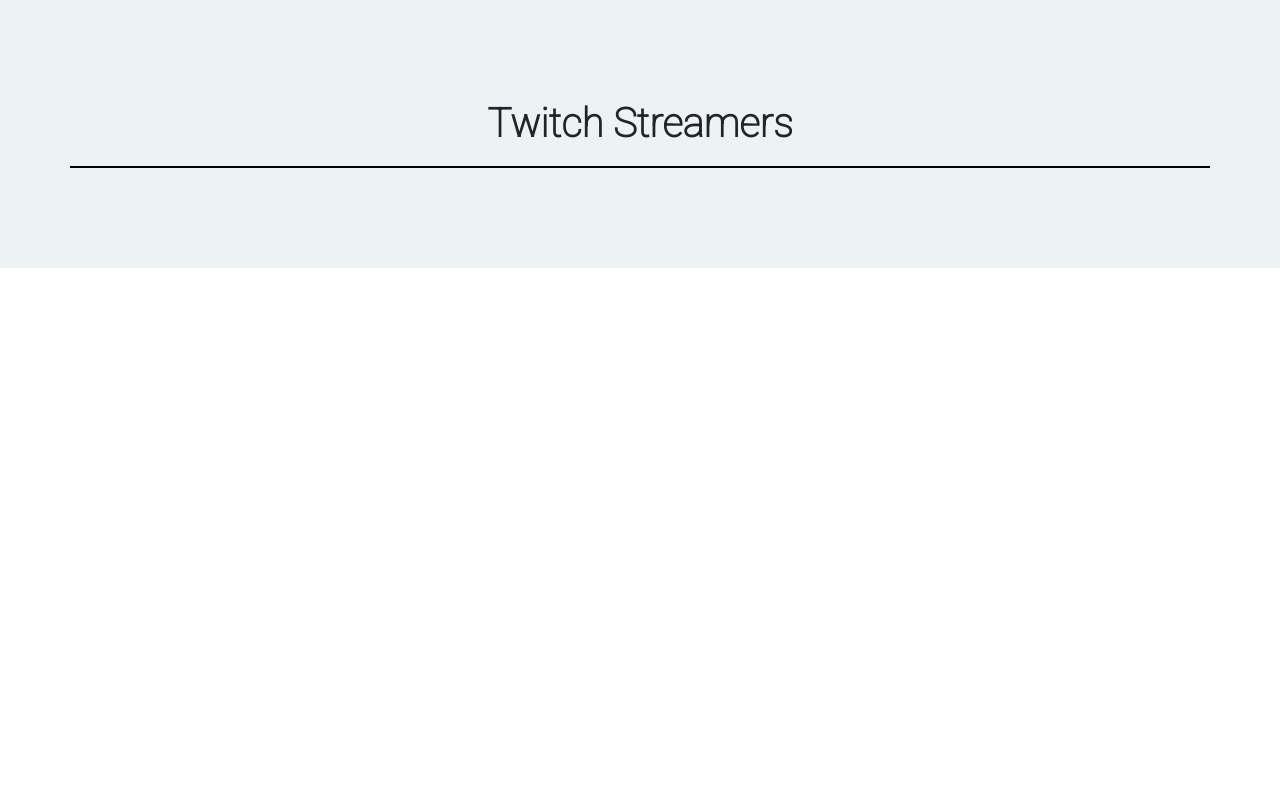
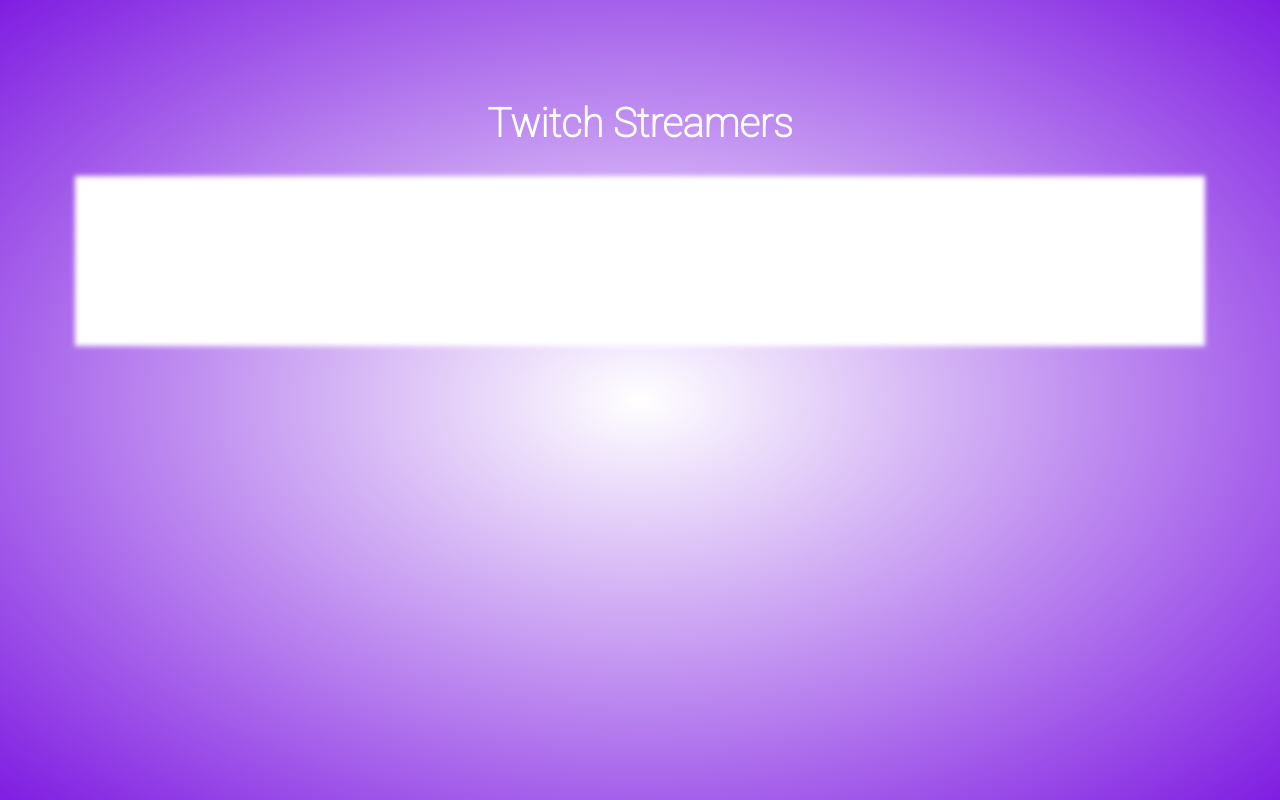
Before and after one commit to NocteArmy/Twitch-App, a plain HTML site: page index.html in a window 1280 px wide. Drawn offline with nearby package versions, Linux system fonts and the light colour scheme.

Commit message:
Visual Updates

```diff
--- a/styles.css
+++ b/styles.css
@@ -1,7 +1,8 @@
 @import url(https://fonts.googleapis.com/css?family=Roboto:100);
 
 .jumbotron-fluid {
-  background: #EDF2F4;
+  min-height: 100vh;
+  background: radial-gradient(white, hsl(270, 77%, 50%));
   padding: 100px 0;
 }
 h1, h2, h3, h4, h5, h6 {
@@ -17,17 +18,20 @@ a {
     color: #c18934;
 }
 .title {
+  color: white;
   font-weight: 700;
   text-align: center;
+  padding-bottom: 30px;
 }
-.page-title {
-  border-bottom: 2px solid black;
-  padding-bottom: 10px;
+#streamer-list {
+  background: white;
+  box-shadow: 0 0 5px 10px white;
+  padding: 75px 0;
 }
 .streamer-info {
-  border-bottom: 2px solid black;
-  padding: 5px 0;
+  padding: 15px 0;
 }
 .stream-logo {
-  height: 50px;
+  height: 75px;
+  margin: auto;
 }
```
